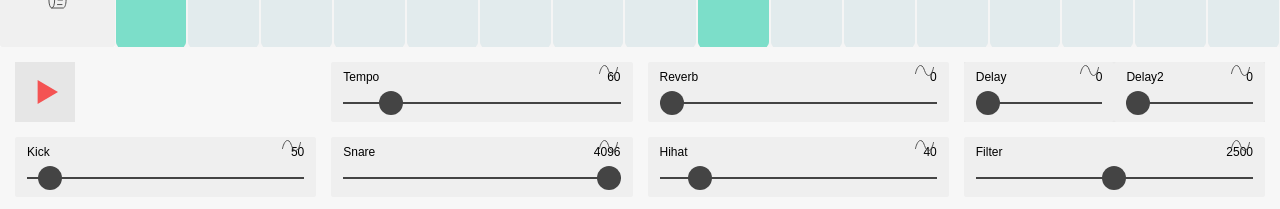
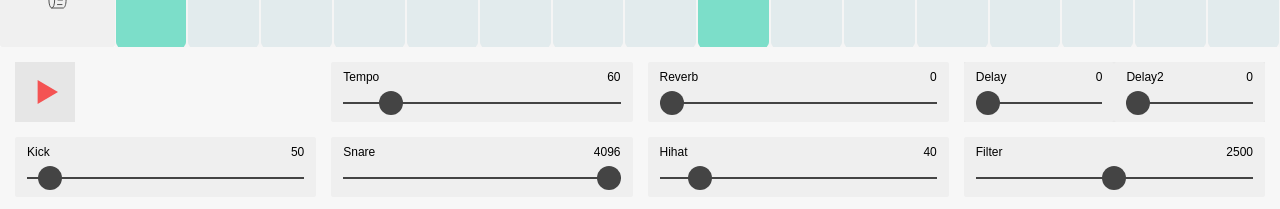
Before and after one commit to nckn/ryfm, a Nuxt app: page / in a window 1280 px wide. Shown: the part 588-797 px from the top of the page. Built offline with nearby package versions, Linux system fonts and the light colour scheme; no server answers.

Commit message:
Changing name of outputs for slider values

```diff
--- a/components/gui/Slider.vue
+++ b/components/gui/Slider.vue
@@ -2,7 +2,7 @@
   div.slider-wrapper(v-bind:class="class_name")
     div.slider-row
       label {{ slider_name }}
-      label.value.synth-output(v-if="class_name === 'switch'" v-bind:class="oscTypes[sliderValue]")
+      label.value.osc-output(v-if="class_name === 'switch'" v-bind:class="oscTypes[sliderValue]")
       label.value.synth-output(v-else) {{ sliderValue }}
     div.slider-row
       input.slider(:name='`${slider_name}`', type='range', :min="min", :max="max", :step="step", :value="sliderValue" @input="changeValue" ref="slider_name")
@@ -102,7 +102,7 @@ $slider-bg: #efefef;
       // width: 20px;
       text-align: right;
       position: relative;
-      &.synth-output {
+      &.osc-output {
         &:before {
           content: '';
           width: 24px;
--- a/pages/index.vue
+++ b/pages/index.vue
@@ -18,8 +18,8 @@
       .instrument-wrapper
         .synth-wrapper
           .synth-settings
+            Slider(:slider_name="'Osc 2'" :min="0" :max="3" :value="1" :step="1" :class_name="'switch'")
             Slider(:slider_name="'Osc 1'" :min="0" :max="3" :value="1" :step="1" :class_name="'switch'")
-            Slider(:slider_name="'Osc 2'" :min="0" :max="3" :value="1" :step="1" :class_name="'switch'")
           .synth-container(@mousedown="spinNewAudioSource" @touchstart="spinNewAudioSource" @mousemove="youAreMoving" @touchmove="youAreMoving" @mouseup="youShouldStop" @touchend="youShouldStop")
         .sequencer
           div.cell-row(v-for="(drum, index) in drums")
```
